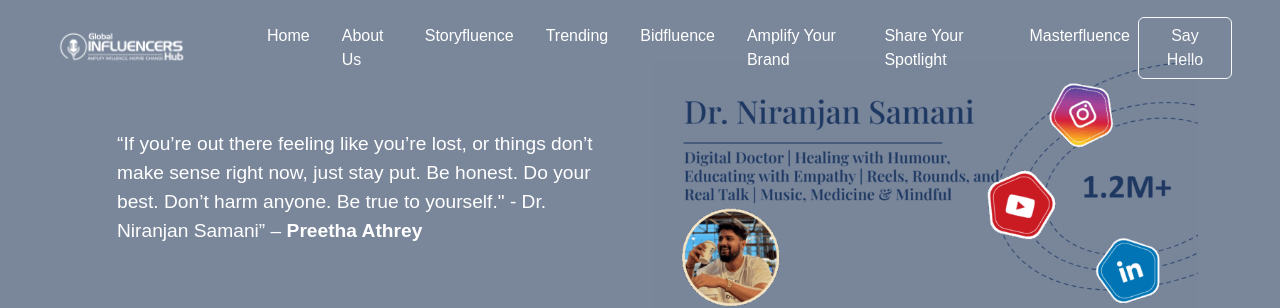
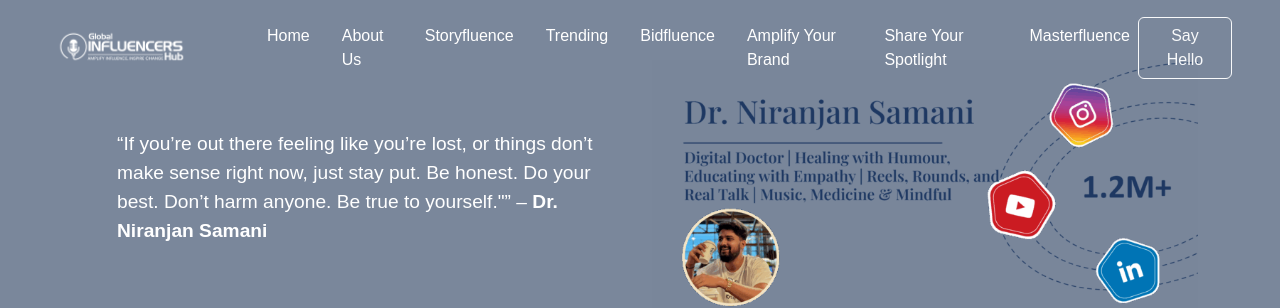
Before and after one commit to deva-ventures/Devaventures-2025, a React (Create React App) app: page /articles/niranjan in a window 1280 px wide. Shown: the top 308 px of the page. Built offline with nearby package versions, Linux system fonts and the light colour scheme.

Commit message:
home and about

```diff
--- a/src/articles/niranjan.js
+++ b/src/articles/niranjan.js
@@ -19,9 +19,9 @@ const Niranjan = () => {
               }}
             >
               <q>
-              If you’re out there feeling like you’re lost, or things don’t make sense right now, just stay put. Be honest. Do your best. Don’t harm anyone. Be true to yourself." - Dr. Niranjan Samani
+              If you’re out there feeling like you’re lost, or things don’t make sense right now, just stay put. Be honest. Do your best. Don’t harm anyone. Be true to yourself."
               </q>{" "}
-              – <strong>Preetha Athrey</strong>
+              – <strong>Dr. Niranjan Samani</strong>
             </p>
           {/* </Col> */}
 
```
